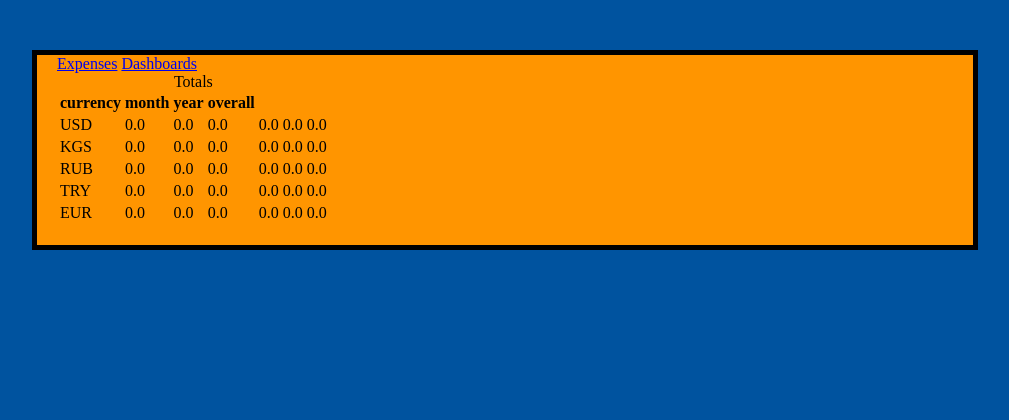
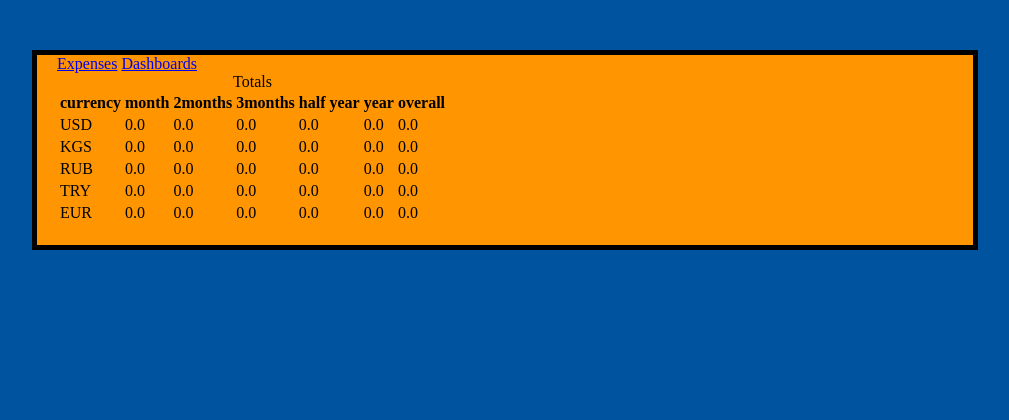
Before and after one commit to SEBROVATER/accountant, a FastAPI app: template app/templates/dashboards/main.html in a window 1280 px wide. Shown: the top 420 px of the page, without its empty margins (135-1144 px from the left). Run offline with FastAPI, Linux system fonts and the light colour scheme; the template is opened without the code that fills it, so the values that code supplies are empty; parts of the project's set-up code (start-up, migrations or seed data) failed here and were passed over.

Commit message:
fix: added headers for table

```diff
--- a/app/templates/dashboards/table.html
+++ b/app/templates/dashboards/table.html
@@ -4,6 +4,9 @@
         <tr>
             <th>currency</th>
             <th>month</th>
+            <th>2months</th>
+            <th>3months</th>
+            <th>half year</th>
             <th>year</th>
             <th>overall</th>
         </tr>
```
